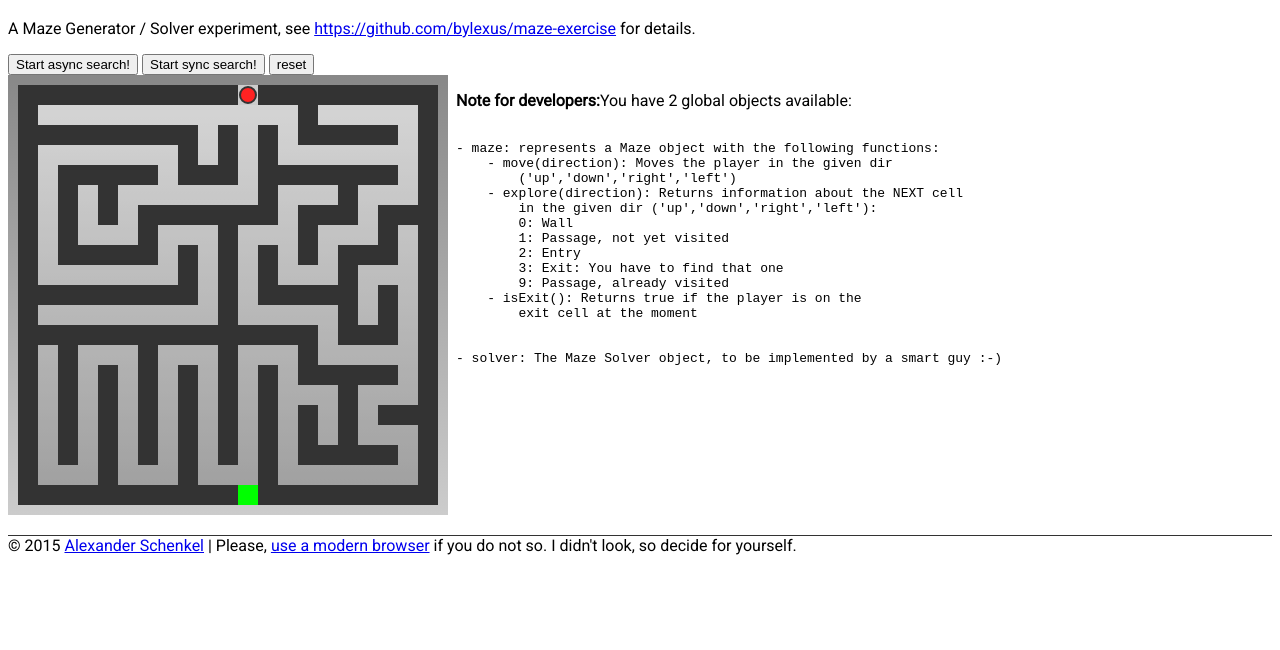
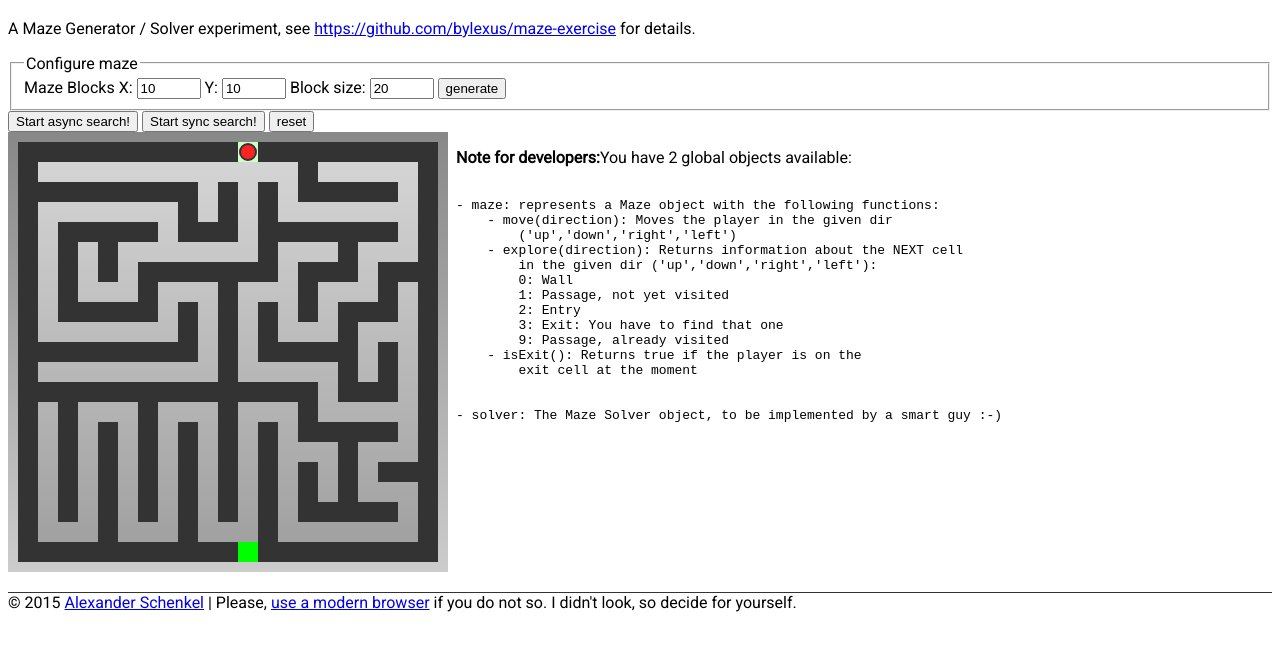
Before and after one commit to bylexus/maze-exercise, a website: page index.html in a window 1280 px wide. Shown: the part 62-712 px from the top of the page. Drawn offline with nearby package versions, Linux system fonts and the light colour scheme.

Commit message:
- added maze configuration in index page - changed some colorization

```diff
--- a/app.js
+++ b/app.js
@@ -1,8 +1,15 @@
 $(document).ready(function(){
-    var maze = new Maze($('#mazecontainer'));
-    var solver = new MazeSolver(maze);
-    window.maze = maze;
-    window.solver = solver;
+    var maze,solver;
+
+    var configureMaze = function() {
+        $('#mazecontainer').html('');
+        maze = new Maze($('#mazecontainer'),$('#blocksX').val(),$('#blocksY').val(),$('#blockWidth').val());
+        solver = new MazeSolver(maze);
+        window.maze = maze;
+        window.solver = solver;
+    };
+
+    configureMaze();
 
     $('#startAsync').on('click', function(){
         if (!solver.findExitAsync) return alert('Async method not implemented.');
@@ -36,4 +43,8 @@
         maze.reset();
     });
 
+    $('#configureMaze').on('click', function(){
+        configureMaze();
+    });
+
 });
--- a/index.html
+++ b/index.html
@@ -18,6 +18,17 @@
 <body>
     <h1>Maze Solver Exercise</h1>
     <p>A Maze Generator / Solver experiment, see <a href="https://github.com/bylexus/maze-exercise">https://github.com/bylexus/maze-exercise</a> for details.</p>
+
+    <fieldset>
+        <legend>Configure maze</legend>
+        <div>
+            <label>Maze Blocks X: <input id="blocksX" type="number" min="2" max="100" value="10" /></label>
+            <label>Y: <input id="blocksY" type="number" min="2" max="100" value="10" /></label>
+            <label>Block size: <input id="blockWidth" type="number" min="2" max="100" value="20" /></label>
+            <button type="button" id="configureMaze">generate</button>
+        </div>
+
+    </fieldset>
 
     <button type="button" id="startAsync">Start async search!</button>
     <button type="button" id="startSync">Start sync search!</button>
--- a/maze.js
+++ b/maze.js
@@ -1,12 +1,11 @@
 // for maze generation, see e.g.:
 // http://rosettacode.org/wiki/Maze_generation
-var Maze = function(mazeContainer, mazeWidth, mazeHeight) {
+var Maze = function(mazeContainer, mazeWidth, mazeHeight, blockWidth) {
     var originalMaze,
         maze = null,
         canvas = null,
         borderWidth = 10,
         actPos = [0,0],
-        blockWidth = 20,
         cloneMaze = function(mazeArr) {
             var x = 0, y = 0;
             var newMaze = [];
@@ -42,6 +41,7 @@
             mazeContainer = $(mazeContainer);
             mazeWidth = mazeWidth || 10;
             mazeHeight = mazeHeight || 10;
+            blockWidth = blockWidth || 20,
             originalMaze = amaze(mazeWidth, mazeHeight);
             initMazeData();
 
@@ -60,7 +60,7 @@
                 case 1: return 'rgba(127,127,127,0.3)';
                 case 2: return '#888';
                 case 3: return '#0f0';
-                case 9: return '#ccc';
+                case 9: return '#cfc';
             }
         }.bind(this),
 
```
